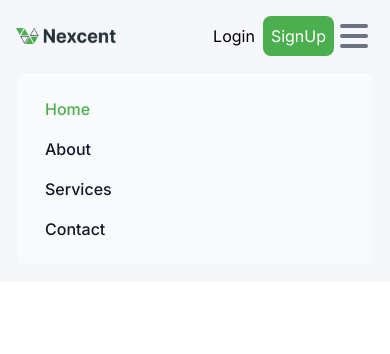
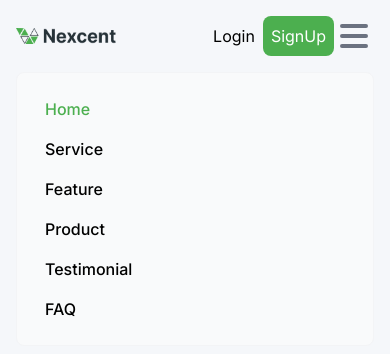
Before and after one commit to sujith2690/calibr-Next.js-UI, a Next.js app: page / in a window 390 px wide. Both pictures are taken after a click on the icon 354 px from the left and 36 px from the top of the page. Shown: the top 354 px of the page. Built offline with nearby package versions, Linux system fonts and the light colour scheme.

Commit message:
samll changes

```diff
--- a/src/app/components/navbar/page.tsx
+++ b/src/app/components/navbar/page.tsx
@@ -47,26 +47,15 @@ const Navbar = () => {
                         id="navbar-cta"
                     >
                         <ul className="flex flex-col font-medium p-4 md:p-0 mt-4 border border-gray-100 rounded-lg bg-gray-50 md:flex-row md:space-x-8 md:mt-0 md:border-0">
-                            <li>
-                                <a href="#" className="block py-2 pl-3 pr-4 text-[#4CAF4F] rounded md:bg-transparent md:p-0" aria-current="page">
-                                    Home
-                                </a>
-                            </li>
-                            <li>
-                                <a href="#" className="block py-2 pl-3 pr-4 text-gray-900 rounded hover:bg-gray-100 md:hover:bg-transparent md:hover:text-[#4CAF4F] md:p-0">
-                                    About
-                                </a>
-                            </li>
-                            <li>
-                                <a href="#" className="block py-2 pl-3 pr-4 text-gray-900 rounded hover:bg-gray-100 md:hover:bg-transparent md:hover:text-[#4CAF4F] md:p-0">
-                                    Services
-                                </a>
-                            </li>
-                            <li>
-                                <a href="#" className="block py-2 pl-3 pr-4 text-gray-900 rounded hover:bg-gray-100 md:hover:bg-transparent md:hover:text-[#4CAF4F] md:p-0">
-                                    Contact
-                                </a>
-                            </li>
+                            {content.map((item, i) => {
+                                return (
+                                    <li key={i}>
+                                        <a className={`block py-2 pl-3 pr-4 ${i === 0 ? 'text-[#4CAF4F]' : ''}  rounded md:bg-transparent md:p-0`} aria-current="page">
+                                            {item}
+                                        </a>
+                                    </li>
+                                )
+                            })}
                         </ul>
                     </div>
                 )}
```
